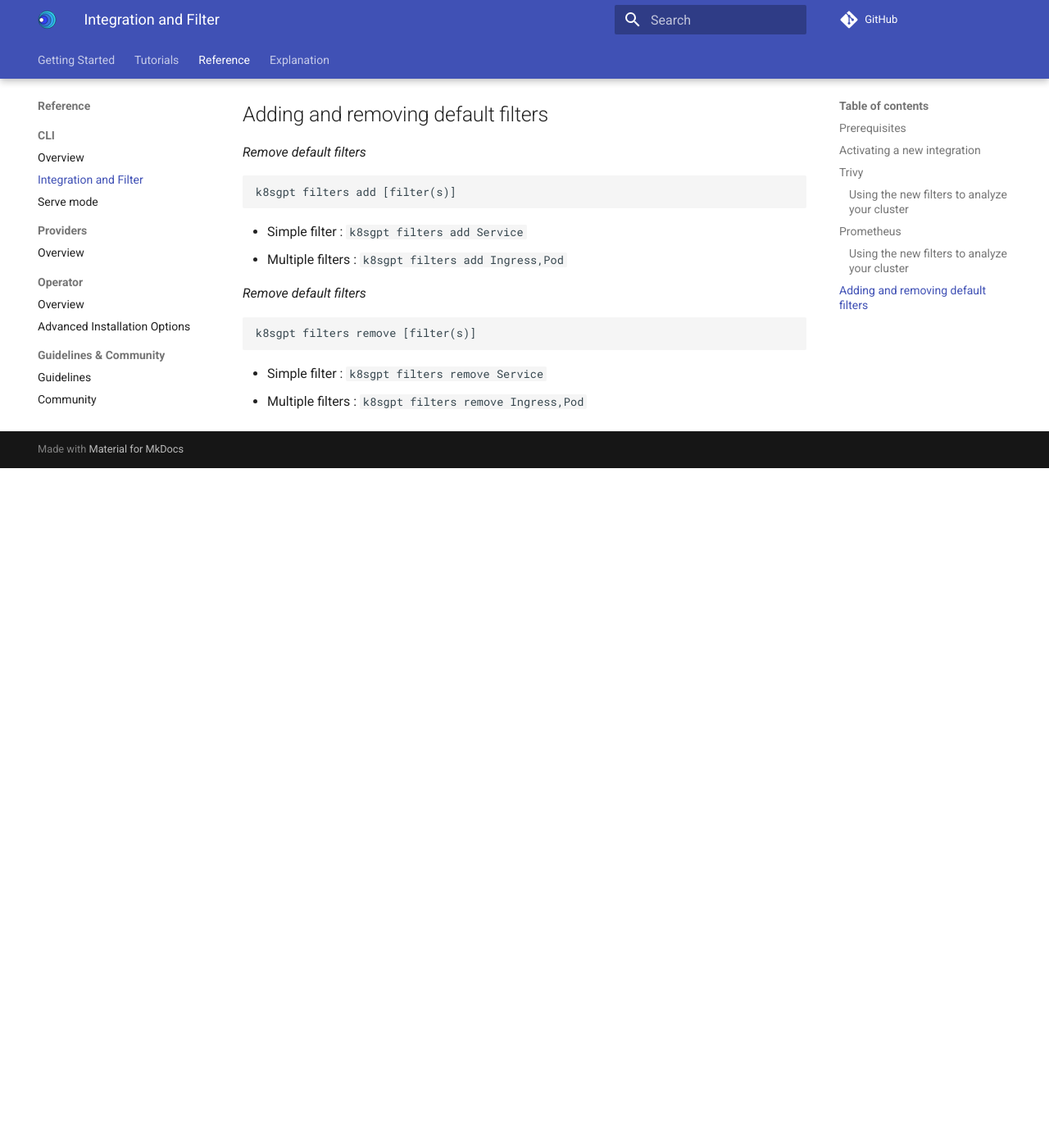
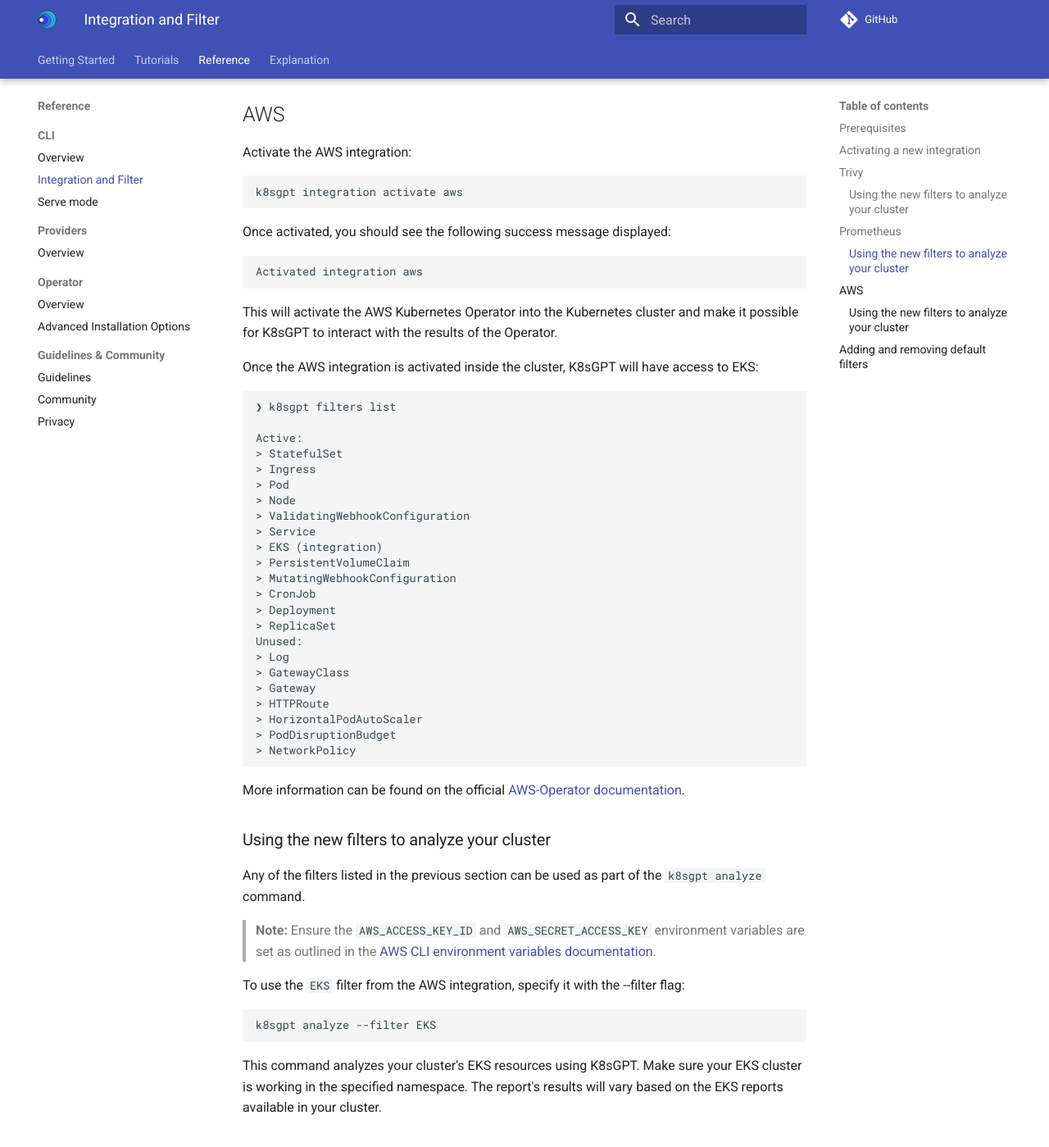
Before and after one commit to k8sgpt-ai/docs, an MkDocs documentation site: the page built from docs/reference/cli/filters.md, in a window 1280 px wide and 1400 px high, scrolled down 4606 px. Shown: the whole window at 82% size. Built offline with MkDocs 1.6.1 and Material for MkDocs 9.7.7, drawn with Linux system fonts in a browser that asks for light colours; comment, search, counter and statistics services are not loaded; before the commit the page ends 5177 px from its top, so only the background shows below that.

Commit message:
docs: add documentation for aws integration
Signed-off-by: amitamrutiya2210 <amitamrutiya2210@gmail.com>

````diff
--- a/docs/reference/cli/filters.md
+++ b/docs/reference/cli/filters.md
@@ -207,6 +207,61 @@ at least one of the following label sets:
 Note: the LLM prompt includes a subset of your Prometheus relabeling rules to
 avoid using too many tokens, so you may not see every label set in the output.
 
+## AWS
+
+Activate the AWS integration:
+```bash
+k8sgpt integration activate aws
+```
+Once activated, you should see the following success message displayed:
+```
+Activated integration aws
+```
+
+This will activate the AWS Kubernetes Operator into the Kubernetes cluster and make it possible for K8sGPT to interact with the results of the Operator.
+
+Once the AWS integration is activated inside the cluster, K8sGPT will have access to EKS:
+```bash
+❯ k8sgpt filters list
+
+Active:
+> StatefulSet
+> Ingress
+> Pod
+> Node
+> ValidatingWebhookConfiguration
+> Service
+> EKS (integration)
+> PersistentVolumeClaim
+> MutatingWebhookConfiguration
+> CronJob
+> Deployment
+> ReplicaSet
+Unused:
+> Log
+> GatewayClass
+> Gateway
+> HTTPRoute
+> HorizontalPodAutoScaler
+> PodDisruptionBudget
+> NetworkPolicy
+```
+
+More information can be found on the official [AWS-Operator documentation](https://aws.amazon.com/blogs/opensource/aws-service-operator-kubernetes-available/).
+
+### Using the new filters to analyze your cluster
+
+Any of the filters listed in the previous section can be used as part of the `k8sgpt analyze` command.
+
+> **Note:** Ensure the `AWS_ACCESS_KEY_ID` and `AWS_SECRET_ACCESS_KEY` environment variables are set as outlined in the [AWS CLI environment variables documentation](https://docs.aws.amazon.com/cli/latest/userguide/cli-configure-envvars.html).
+
+To use the `EKS` filter from the AWS integration, specify it with the --filter flag:
+```bash
+k8sgpt analyze --filter EKS
+```
+
+This command analyzes your cluster's EKS resources using K8sGPT. Make sure your EKS cluster is working in the specified namespace. The report's results will vary based on the EKS reports available in your cluster.
+
 ## Adding and removing default filters
 
 _Remove default filters_
````
